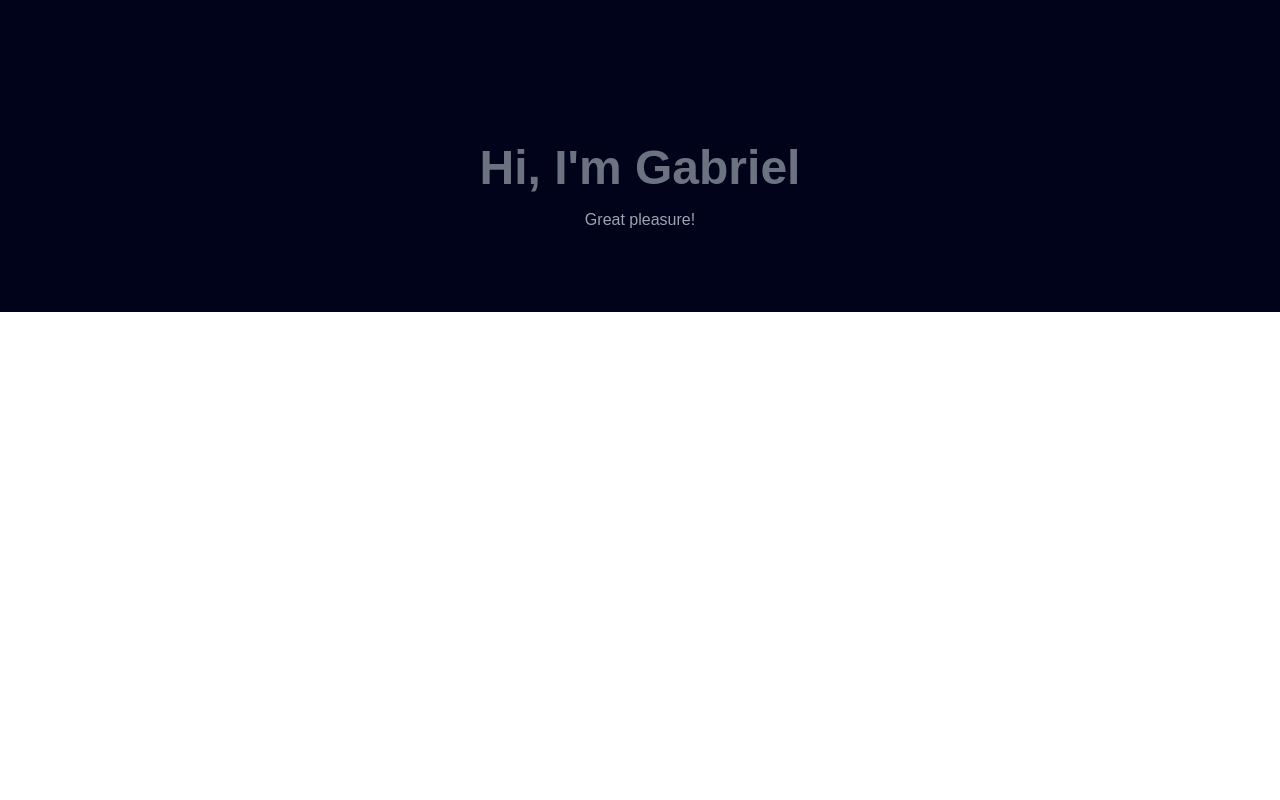
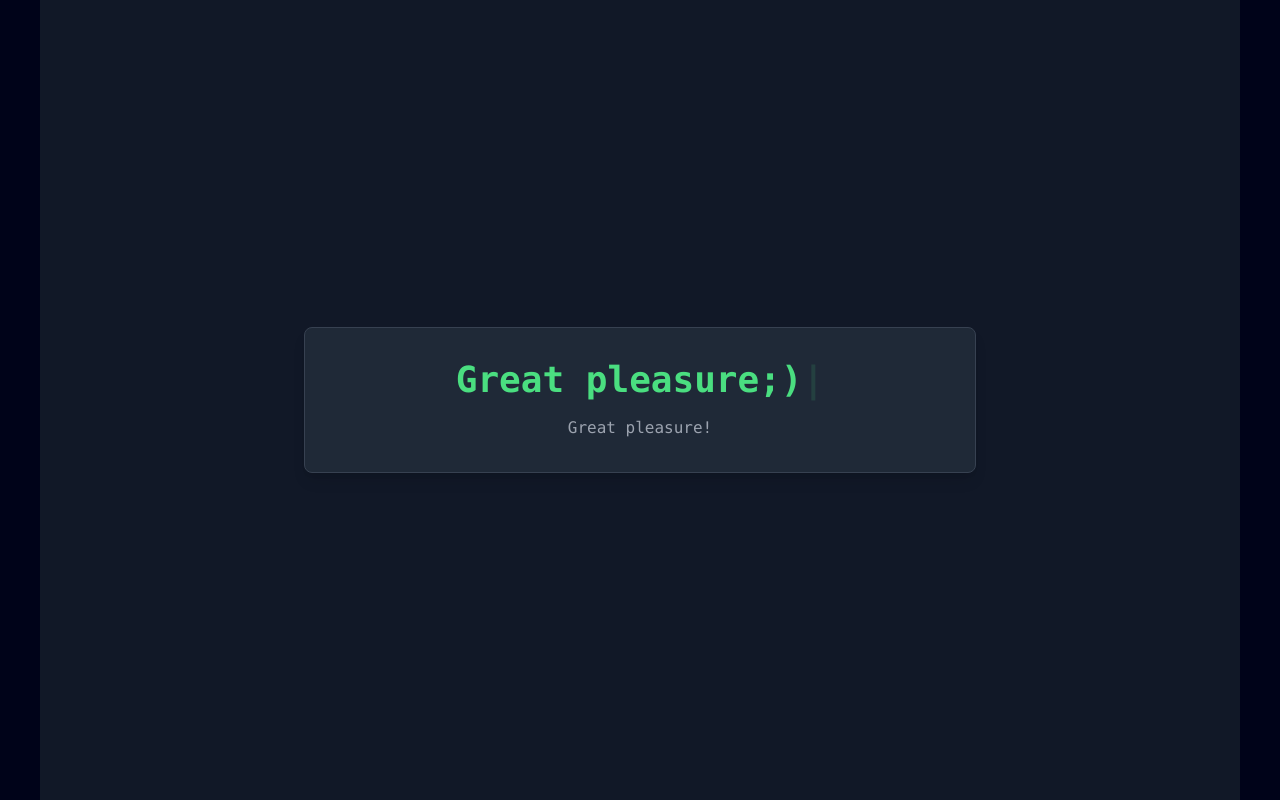
Before and after one commit to gpPacheco/portfolio, a Next.js app: page / in a window 1280 px wide. Built offline with nearby package versions, Linux system fonts and the light colour scheme.

Commit message:
- Implementação  animação de digitação no título com Typed.js

```diff
--- a/components/Hero.tsx
+++ b/components/Hero.tsx
@@ -1,14 +1,35 @@
-import React from 'react'
+"use client"
+import React, { useEffect, useRef } from 'react';
+import Typed from 'typed.js';
 
 const Hero = () => {
+  const el = useRef(null);
+
+  useEffect(() => {
+    const typed = new Typed(el.current, {
+      strings: ["Hi, I'm Gabriel", "Great pleasure;)"],
+      typeSpeed: 50,
+      backSpeed: 50,
+      showCursor: true,
+      cursorChar: '|',
+      loop: false,
+    });
+
+    return () => {
+      typed.destroy();
+    };
+  }, []);
+
   return (
-    <div className='pb-20 pt-36'>
-        <div>
-            <h1 className='text-5xl font-bold text-center text-gray-500'>Hi, I&apos;m Gabriel </h1>
-            <p className='text-center text-gray-400 mt-4'>Great pleasure!</p>
-        </div>
+    <div className="min-h-screen flex items-center justify-center bg-gray-900 text-green-400">
+      <div className="bg-gray-800 p-8 rounded-lg shadow-lg max-w-2xl w-full border border-gray-700">
+        <h1 className="text-4xl font-mono font-bold text-center">
+          <span ref={el} />
+        </h1>
+        <p className="text-center text-gray-400 mt-4 font-mono">Great pleasure!</p>
+      </div>
     </div>
-  )
+  );
 }
 
-export default Hero
+export default Hero;
--- a/package.json
+++ b/package.json
@@ -14,7 +14,8 @@
     "next": "15.0.1",
     "react": "19.0.0-rc-69d4b800-20241021",
     "react-dom": "19.0.0-rc-69d4b800-20241021",
-    "tailwind-merge": "^2.5.4"
+    "tailwind-merge": "^2.5.4",
+    "typed.js": "^2.1.0"
   },
   "devDependencies": {
     "@types/node": "^20",
```
Also changed, not shown: 1 other file (tests, documents, lock files or other folders).
